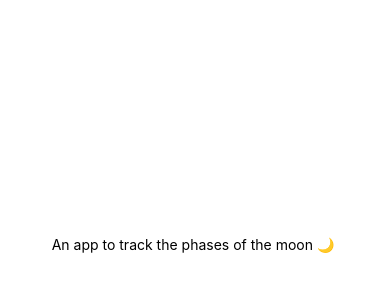
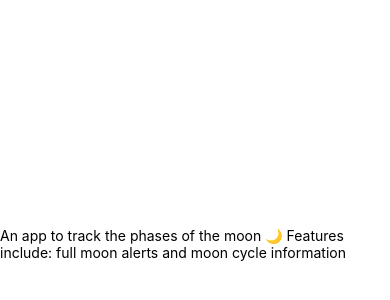
Before and after one commit to victoriaraya/react-native-v3, a React Native app: screen / in a window 390 px wide. Shown: the part 178-478 px from the top of the page. Built offline with nearby package versions, Linux system fonts and the light colour scheme.

Commit message:
Update App.tsx

```diff
--- a/App.tsx
+++ b/App.tsx
@@ -4,7 +4,7 @@ import { StyleSheet, Text, View } from 'react-native';
 export default function App() {
   return (
     <View style={styles.container}>
-      <Text>An app to track the phases of the moon 🌙 </Text>
+      <Text>An app to track the phases of the moon 🌙 Features include: full moon alerts and moon cycle information </Text>
       <StatusBar style="auto" />
     </View>
   );
```
